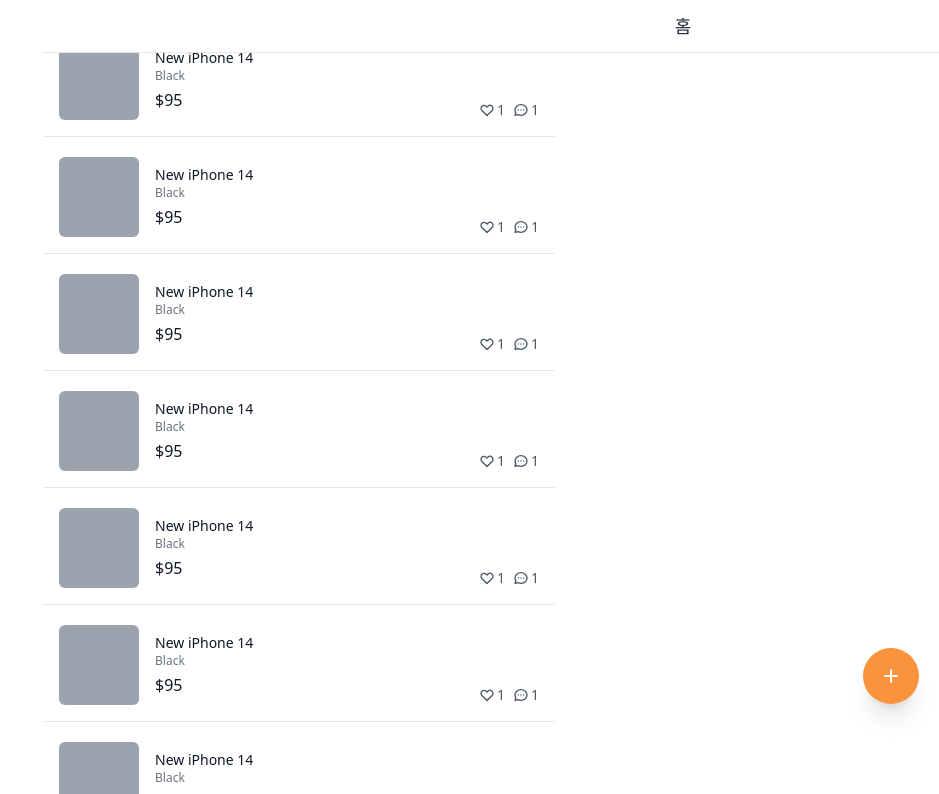
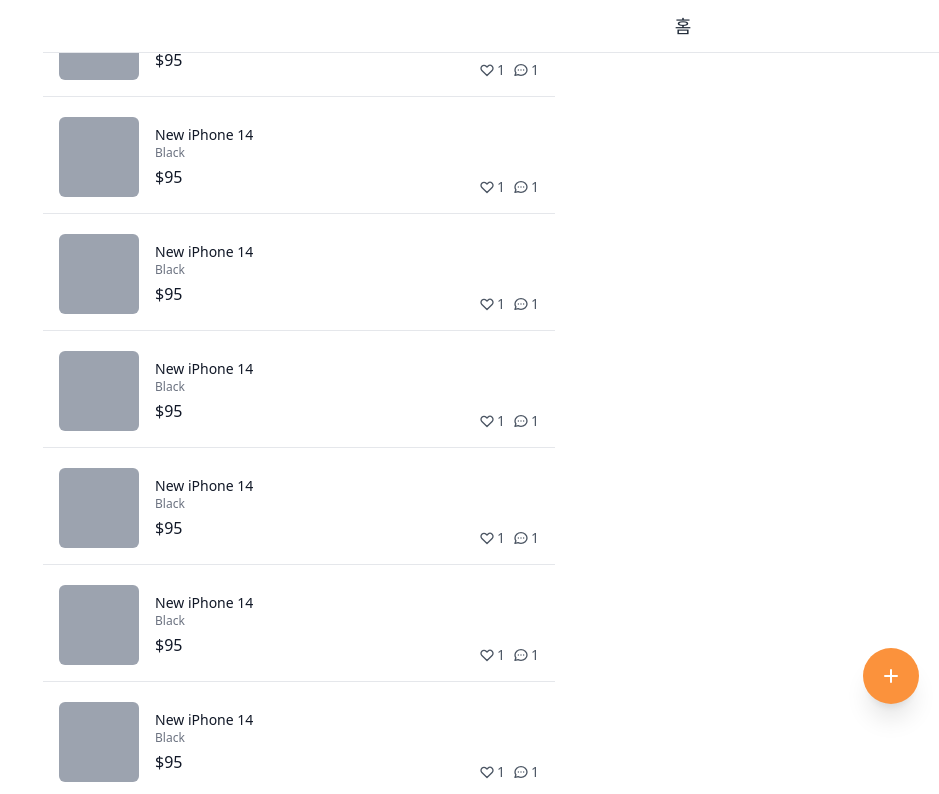
Before and after one commit to blkluv/next_carrot_market, a Next.js app: page / in a window 1280 px wide. Shown: the top 794 px of the page, without its empty margins (341-1280 px from the left). Built offline with nearby package versions, Linux system fonts and the light colour scheme.

Commit message:
Update index.tsx

```diff
--- a/src/pages/index.tsx
+++ b/src/pages/index.tsx
@@ -4,7 +4,7 @@ import Layout from "components/layout.tsx";
 const Home: NextPage = () => {
   return (
     <Layout title="홈">
-      <div className="flex flex-col py-10 space-y-5">
+      <div className="flex flex-col space-y-5">
         {[1, 1, 1, 1, 1, 1, 1, 1, 1, 1, 1, 1].map((_, i) => (
           <div
             key={i}
```
